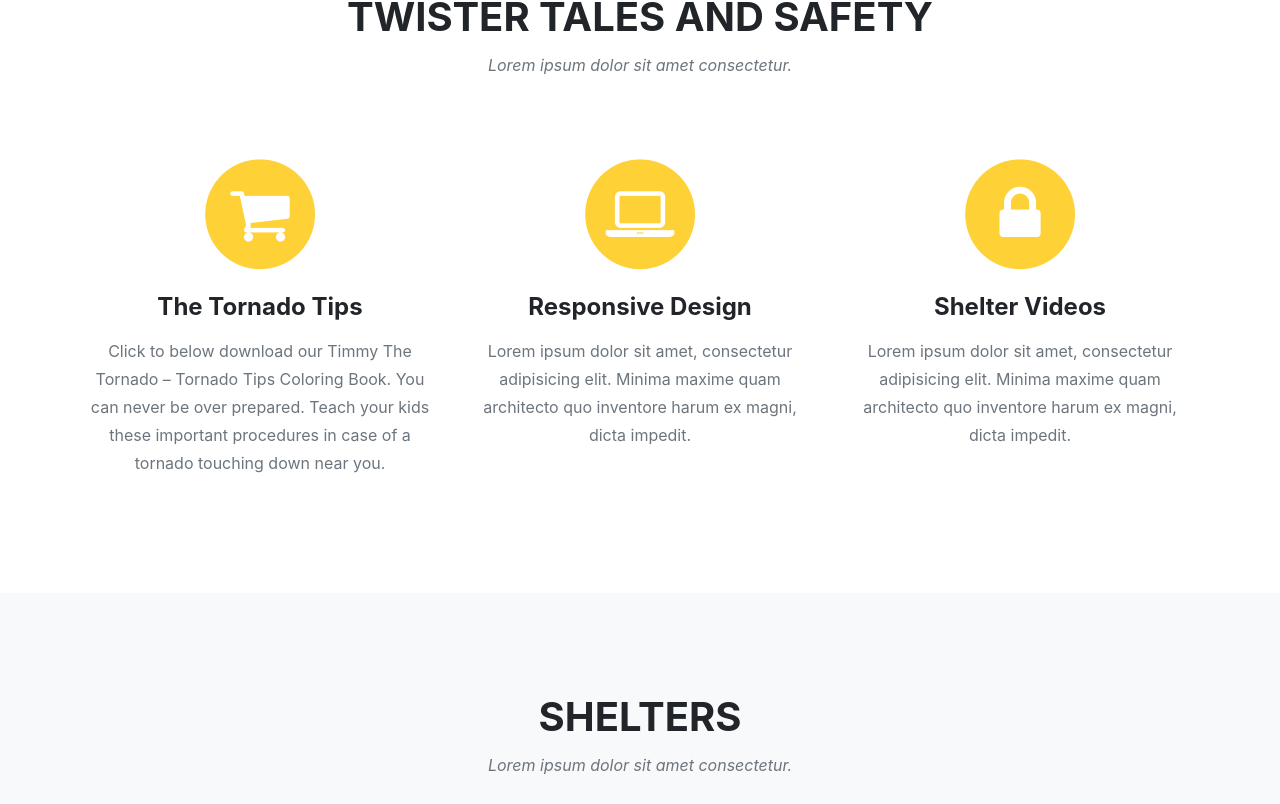
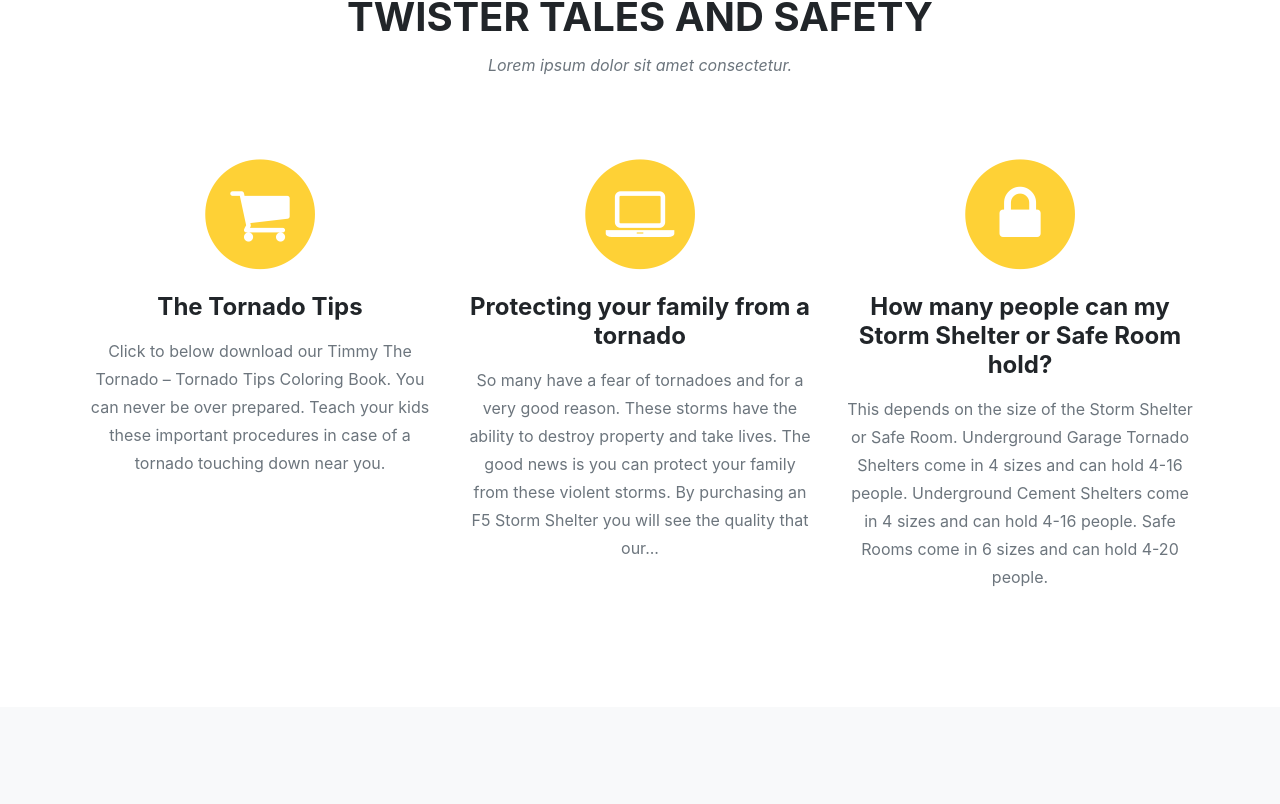
Before and after one commit to KyleCieskiewicz/storm-shelter-frontend, a React (Create React App) app: page / in a window 1280 px wide. Shown: the part 941-1745 px from the top of the page. Built offline with nearby package versions, Linux system fonts and the light colour scheme.

Commit message:
changed views information

```diff
--- a/src/App.js
+++ b/src/App.js
@@ -97,16 +97,16 @@ function App() {
             <i className="fa fa-circle fa-stack-2x text-primary"></i>
             <i className="fa fa-laptop fa-stack-1x fa-inverse"></i>
           </span>
-          <h4 className="service-heading">Responsive Design</h4>
-          <p className="text-muted">Lorem ipsum dolor sit amet, consectetur adipisicing elit. Minima maxime quam architecto quo inventore harum ex magni, dicta impedit.</p>
+          <h4 className="service-heading">Protecting your family from a tornado</h4>
+          <p className="text-muted">So many have a fear of tornadoes and for a very good reason. These storms have the ability to destroy property and take lives. The good news is you can protect your family from these violent storms. By purchasing an F5 Storm Shelter you will see the quality that our...</p>
         </div>
         <div className="col-md-4">
           <span className="fa-stack fa-4x">
             <i className="fa fa-circle fa-stack-2x text-primary"></i>
             <i className="fa fa-lock fa-stack-1x fa-inverse"></i>
           </span>
-          <h4 className="service-heading">Shelter Videos</h4>
-          <p className="text-muted">Lorem ipsum dolor sit amet, consectetur adipisicing elit. Minima maxime quam architecto quo inventore harum ex magni, dicta impedit.</p>
+          <h4 className="service-heading">How many people can my Storm Shelter or Safe Room hold?</h4>
+          <p className="text-muted"> This depends on the size of the Storm Shelter or Safe Room. Underground Garage Tornado Shelters come in 4 sizes and can hold 4-16 people. Underground Cement Shelters come in 4 sizes and can hold 4-16 people. Safe Rooms come in 6 sizes and can hold 4-20 people.</p>
         </div>
       </div>
     </div>
```
